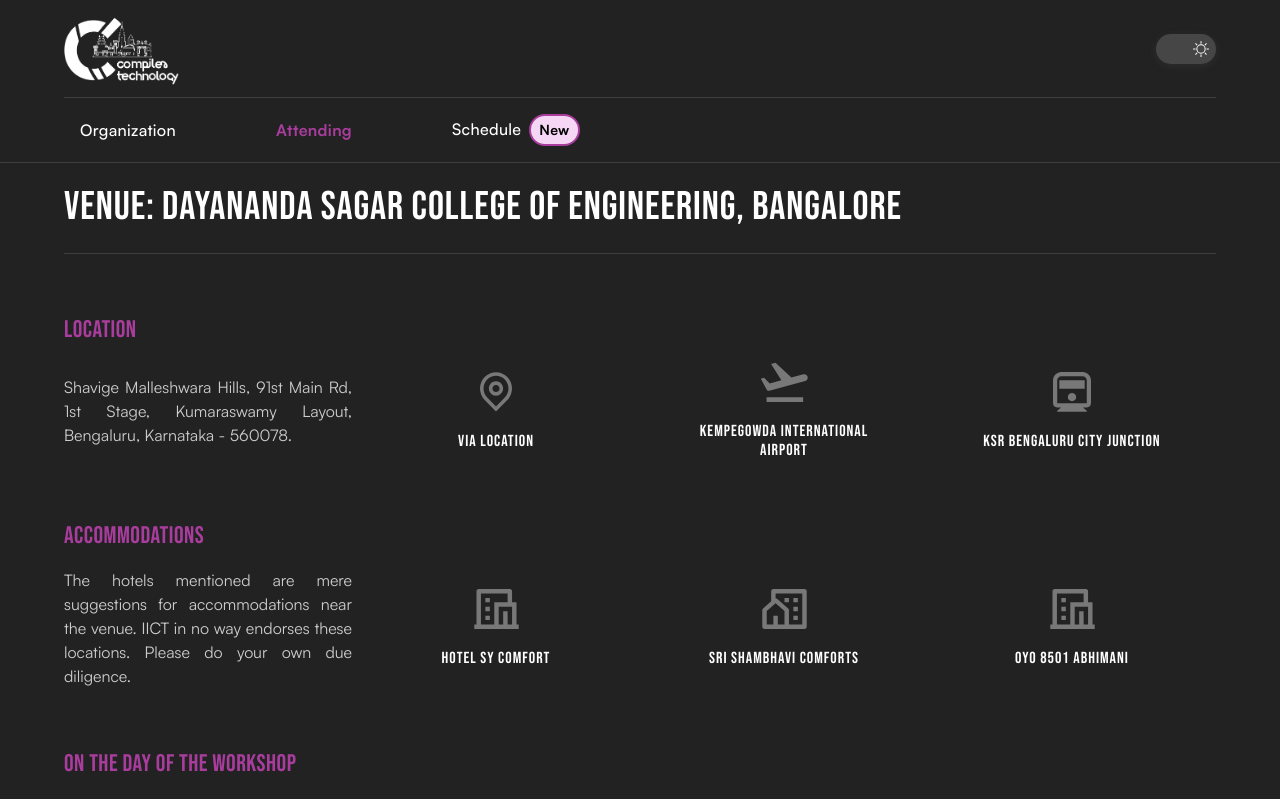
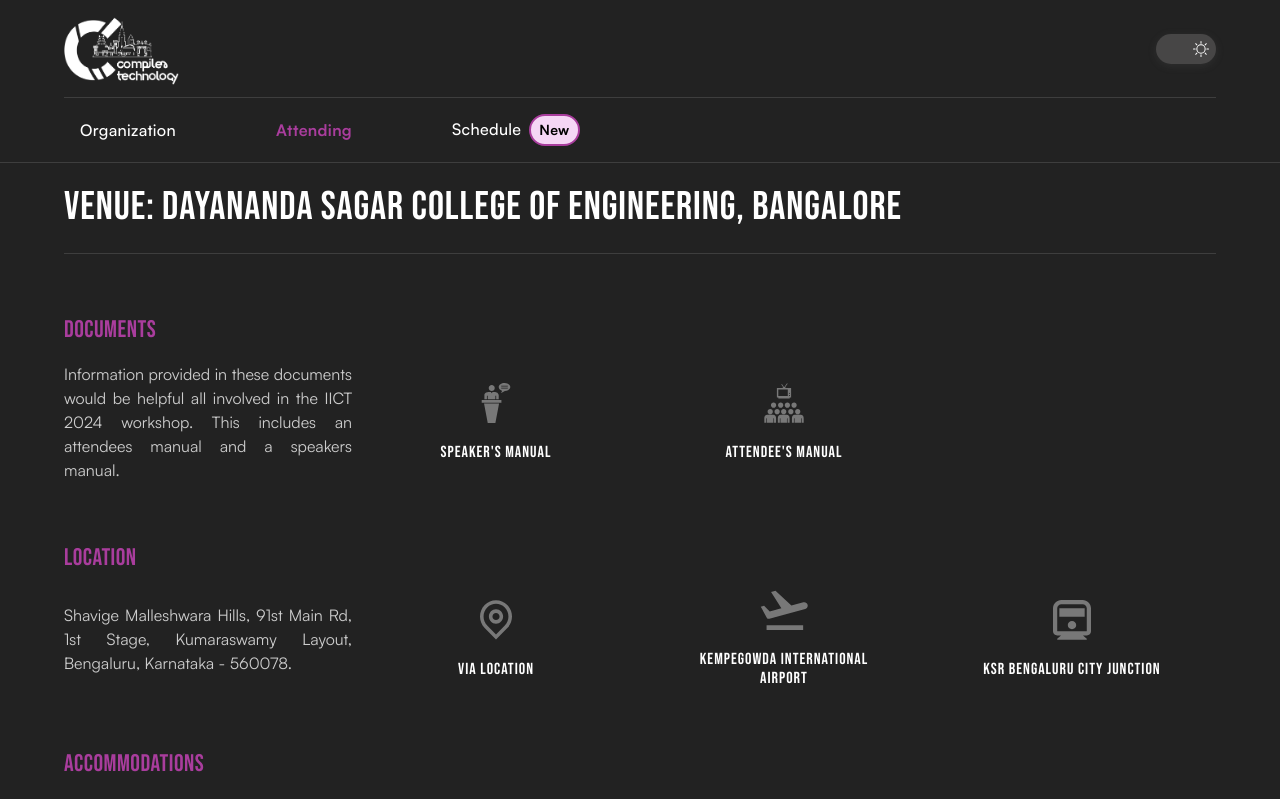
Before and after one commit to compilertech/compilertech-fe, a React (Vite) app: page /attending in a window 1280 px wide. Shown: the top 799 px of the page. Built offline with nearby package versions, Linux system fonts and the light colour scheme.

Commit message:
Updated attending page

```diff
--- a/src/components/AttendingPage/Data.ts
+++ b/src/components/AttendingPage/Data.ts
@@ -4,9 +4,17 @@
 import vector4 from "../../assets/attending/Vector4.svg";
 import vector5 from "../../assets/attending/Vector5.svg";
 import vector6 from "../../assets/attending/Vector6.svg";
+import attendeeManualSvg from "../../assets/attending/attending-manual.svg";
+import speakerManualSvg from "../../assets/attending/speaker-manual.svg";
 
 export const attendingText = {
   heading: "Venue: Dayananda Sagar College of Engineering, BANGALORE",
+
+  documents: {
+    title: "DOCUMENTS",
+    description:
+      "Information provided in these documents would be helpful all involved in the IICT 2024 workshop. This includes an attendees manual and a speakers manual.",
+  },
 
   location: {
     title: "LOCATION",
@@ -30,6 +38,18 @@
 } as const;
 
 export const vectors = {
+  documents: [
+    {
+      icon: speakerManualSvg,
+      details: "Speaker's manual",
+      href: "https://docs.google.com/document/d/1Fxj_BZ2JO-vCFrbphYjrmsyBAKuiCpn2ptQLT2OKqSQ/edit#heading=h.103k0c1w6500",
+    },
+    {
+      icon: attendeeManualSvg,
+      details: "Attendee's manual",
+      href: "https://docs.google.com/document/d/1_iIHd0P8XYMwigJsZa8OaYVEmjcPa3VB-SPl-7PL3vo/edit#heading=h.103k0c1w6500",
+    },
+  ],
   location: [
     {
       icon: vector1,
--- a/src/components/AttendingPage/index.tsx
+++ b/src/components/AttendingPage/index.tsx
@@ -4,9 +4,12 @@
 import { useLayoutEffect } from "react";
 
 function Attending() {
-  const { location, accommodation, advices } = attendingText;
-  const { location: locationVectors, accomodation: accommodationVectors } =
-    vectors;
+  const { location, accommodation, advices, documents } = attendingText;
+  const {
+    location: locationVectors,
+    accomodation: accommodationVectors,
+    documents: documentVectors,
+  } = vectors;
   const height: number = 40;
   const onClickIcon = (href: string) => {
     window.open(href, "_blank");
@@ -20,6 +23,27 @@
     <Section>
       <Heading>{attendingText.heading}</Heading>
       <WrapperOutside>
+        <Wrapper>
+          <TextWrapper style={{ flex: 1 }}>
+            <Title>{documents.title}</Title>
+          </TextWrapper>
+          <Body style={{ flex: 1, alignItems: "center" }}>
+            <Description style={{ flex: 1 }}>
+              {documents.description}
+            </Description>
+            {documentVectors.map((value, index) => (
+              <IconWrapper
+                key={index}
+                style={{ flex: 1 }}
+                onClick={() => onClickIcon(value.href)}
+              >
+                <img src={value.icon} height={height} alt="document-icon" />
+                <IconDescription>{value.details}</IconDescription>
+              </IconWrapper>
+            ))}
+            <Description style={{ flex: 1 }}></Description>
+          </Body>
+        </Wrapper>
         <Wrapper>
           <TextWrapper style={{ flex: 1 }}>
             <Title>{location.title}</Title>
```
Also changed, not shown: src/assets/attending/attending-manual.svg (added), src/assets/attending/speaker-manual.svg (added).
